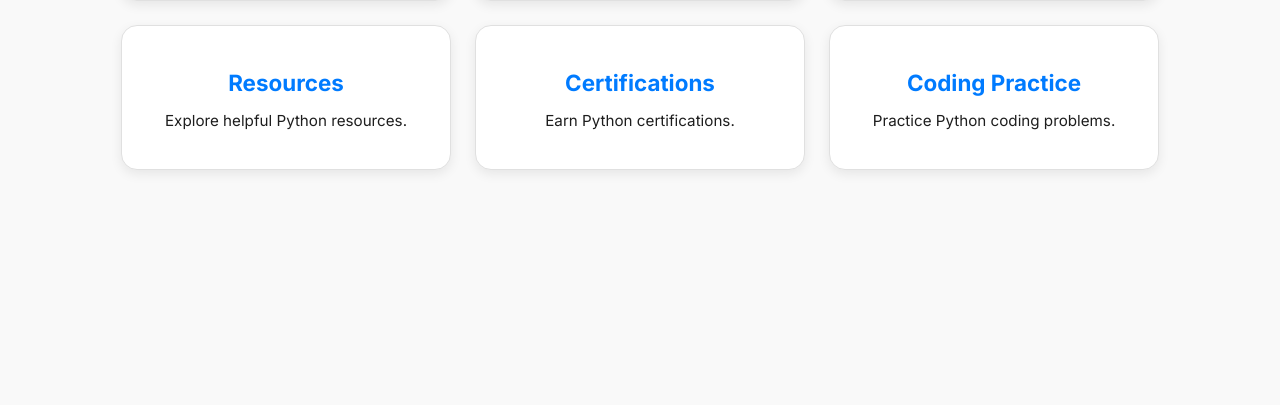
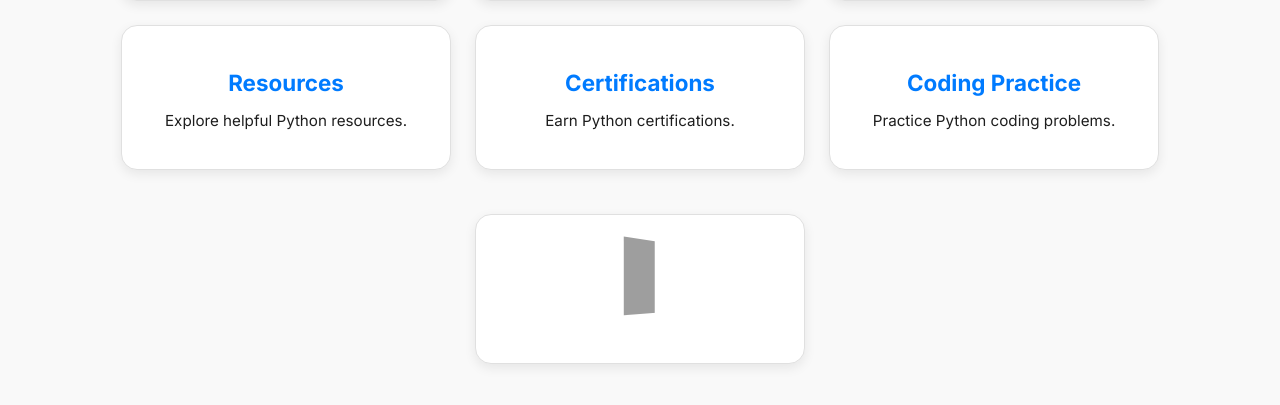
Before and after one commit to Nivin24/DataBRO, a Flask app: page /topic/python in a window 1280 px wide. Shown: the part 312-717 px from the top of the page. Run offline with Flask 3, Linux system fonts and the light colour scheme; grey boxes are pictures that could not be loaded.

Commit message:
Added  Python Flipping Logo.html

```diff
--- a/templates/Python.html
+++ b/templates/Python.html
@@ -354,6 +354,89 @@
             <h2>Coding Practice</h2>
             <p>Practice Python coding problems.</p>
         </div>
+        <div class="animation-card">
+            <div class="flip-container">
+              <div class="flipper">
+                <div class="front">
+                  <img
+                    src="https://upload.wikimedia.org/wikipedia/commons/c/c3/Python-logo-notext.svg"
+                    alt="Python Animation"
+                    style="width: 100px;"
+                  />
+                </div>
+                <div class="back">
+                  <img
+                    src="https://upload.wikimedia.org/wikipedia/commons/c/c3/Python-logo-notext.svg"
+                    alt="Python Animation"
+                    style="width: 100px;"
+                  />
+                </div>
+              </div>
+            </div>
+          </div>
+
+        <style>
+            .animation-card {
+            background-color: var(--card-bg-color);
+            border: 1px solid var(--card-border-color);
+            border-radius: 16px;
+            box-shadow: 0 4px 12px var(--card-shadow-color);
+            padding: 24px;
+            width: 280px;
+            text-align: center;
+            cursor: default;
+            transition: all 0.3s ease-in-out;
+            text-decoration: none;
+            color: inherit;
+            margin: 20px auto; /* Center horizontally */
+            }
+
+            .flip-container {
+            perspective: 1000px;
+            width: 100px;
+            height: 100px;
+            margin: 0 auto;
+            }
+
+            .flipper {
+            position: relative;
+            width: 100%;
+            height: 100%;
+            transform-style: preserve-3d;
+            animation: flip 3s infinite linear;
+            }
+
+            .front, .back {
+            position: absolute;
+            width: 100%;
+            height: 100%;
+            backface-visibility: hidden;
+            }
+
+            .back {
+            transform: rotateY(180deg);
+            }
+
+            @keyframes flip {
+            0% {
+                transform: rotateY(0deg);
+            }
+            100% {
+                transform: rotateY(360deg);
+            }
+            }
+
+            @media (max-width: 768px) {
+            .animation-card {
+                width: 90%; /* Adjust width for smaller screens */
+            }
+
+            .flip-container {
+                width: 80px; /* Adjust size for smaller screens */
+                height: 80px;
+            }
+            }
+        </style>
     </div>
 
     <div id="content" style="display: none; padding: 20px;">
```
